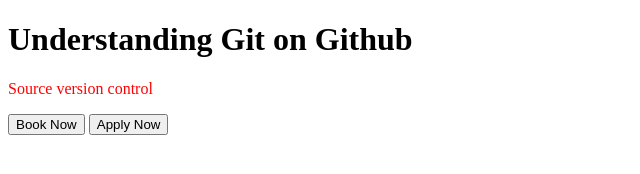
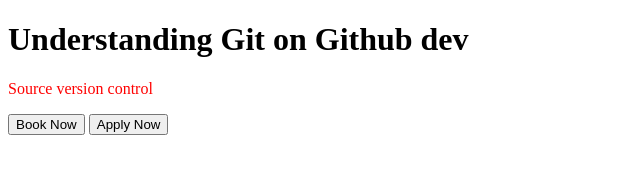
Before and after one commit to vishwa1924/Git-training1, a plain HTML site: page index.html in a window 1280 px wide. Shown: the full height of the page, 0-640 px from the left. Drawn offline with Linux system fonts and the light colour scheme.

Commit message:
commiting for merging

```diff
--- a/index.html
+++ b/index.html
@@ -3,7 +3,7 @@
 
 <body>
 
-    <h1>Understanding Git on Github</h1>
+    <h1>Understanding Git on Github dev</h1>
     <p style="color:red">Source version control</p>
     <button>Book Now</button>
     <button> Apply Now</button>
```
